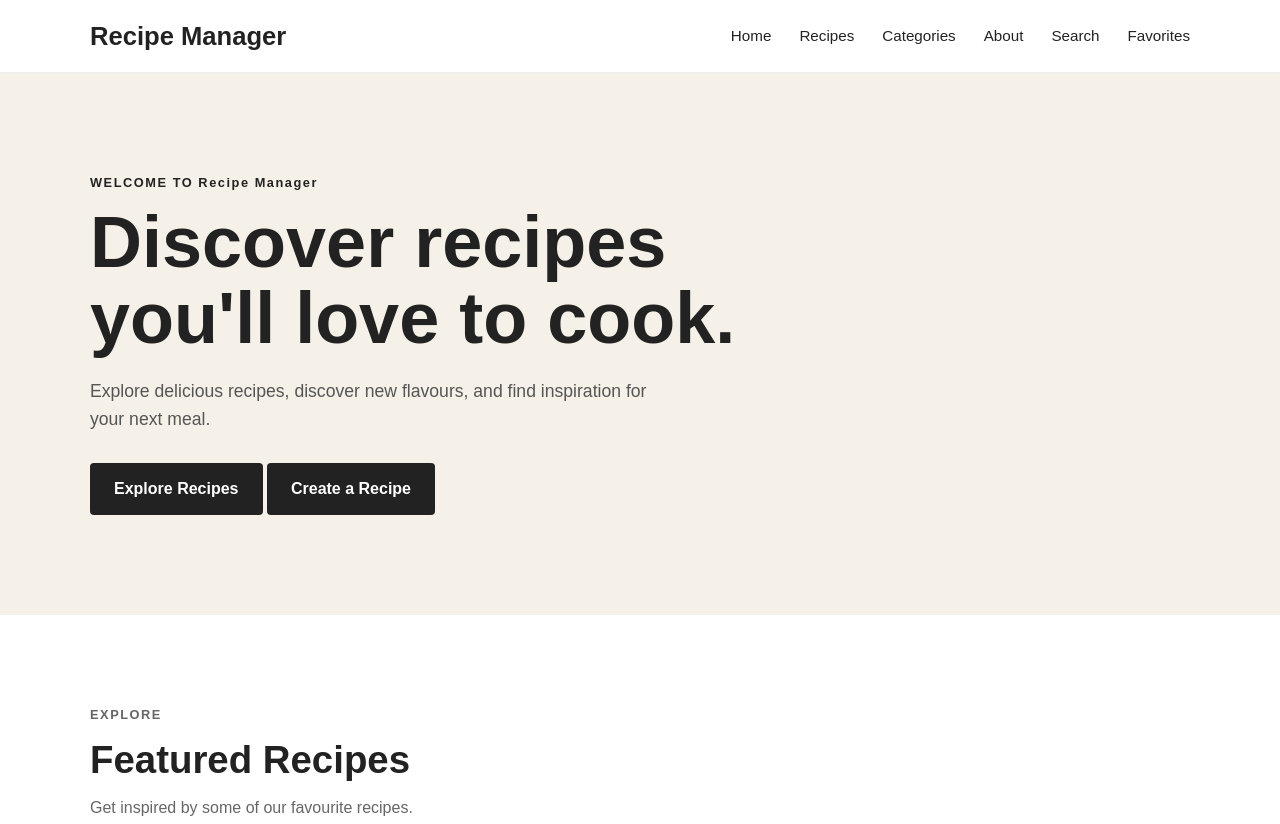
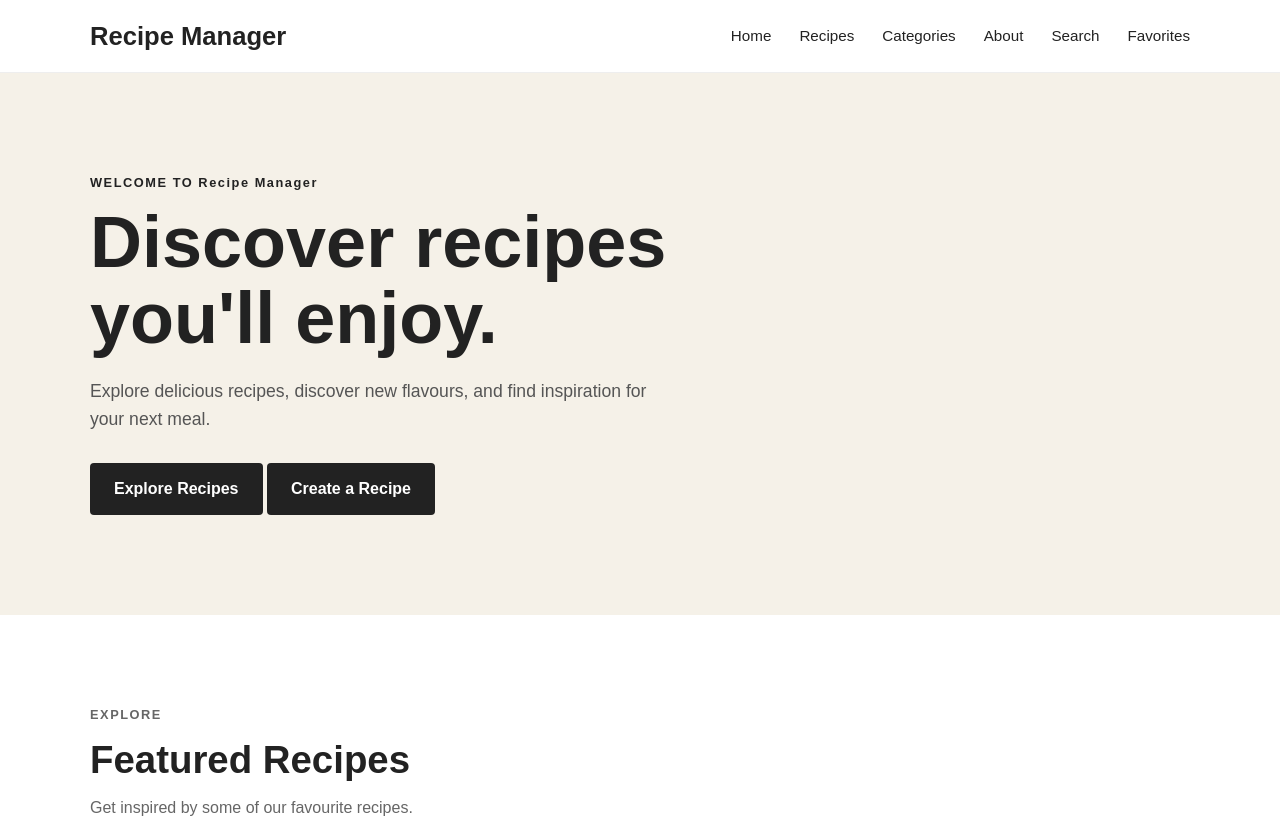
Before and after one commit to IS-PROJECT-2026/recipe-manager-166486, a plain HTML site: page index.html in a window 1280 px wide. Shown: the top 824 px of the page. Drawn offline with Linux system fonts and the light colour scheme.

Commit message:
feat(home): updated heading section

```diff
--- a/index.html
+++ b/index.html
@@ -43,7 +43,7 @@
 
                     <h1>
                         Discover recipes
-                        you'll love to cook.
+                        you'll enjoy.
                     </h1>
 
                     <p class="hero-description">
```
